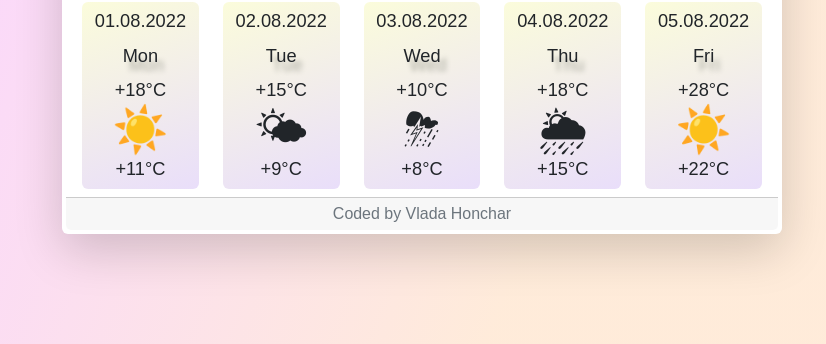
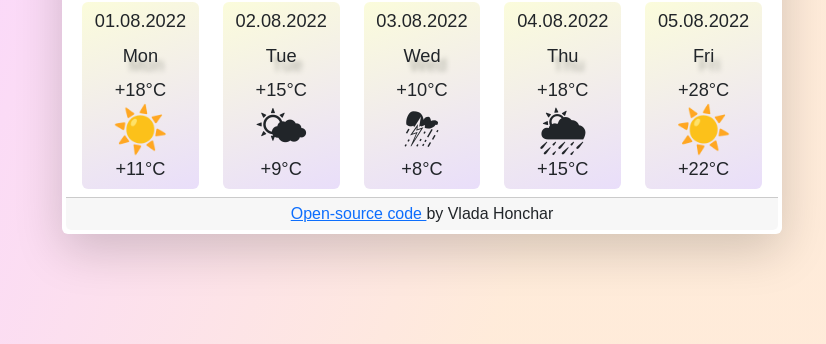
Before and after one commit to VladaHV/my-weather-app, a website built with Parcel: page index.html in a window 1280 px wide. Shown: the part 548-892 px from the top of the page, without its empty margins (218-1044 px from the left). Built offline with nearby package versions, Linux system fonts and the light colour scheme; no server answers.

Commit message:
Add link to GitHub repository at the bottom

```diff
--- a/index.html
+++ b/index.html
@@ -164,8 +164,8 @@
                   </div>
                 </div>
         </div>
-        <div class="card-footer p-1 text-center text-muted small">
-          Coded by Vlada Honchar
+        <div class="card-footer p-1 text-center small">
+          <a href="https://github.com/VladaHV/my-weather-app">Open-source code </a>by Vlada Honchar
         </div>
       </div>
     </div>
```
Also changed, not shown: 1 other file.
